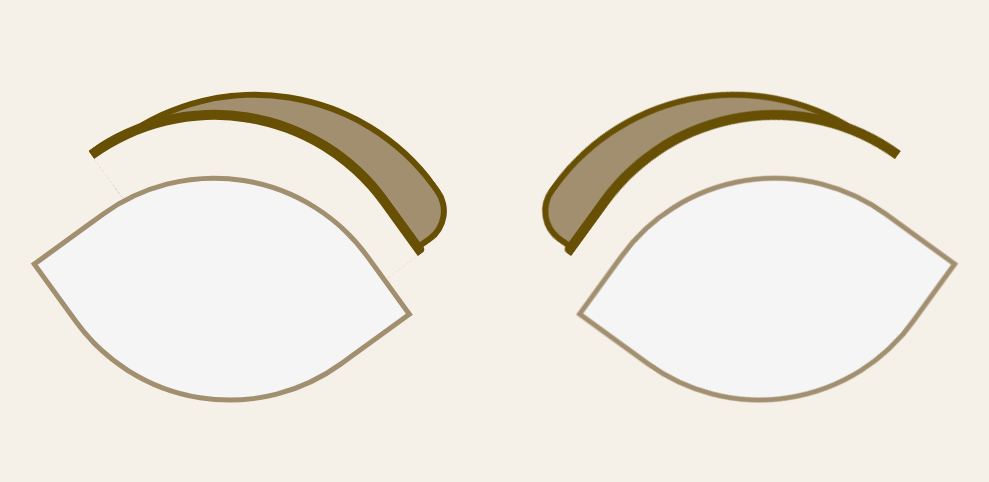
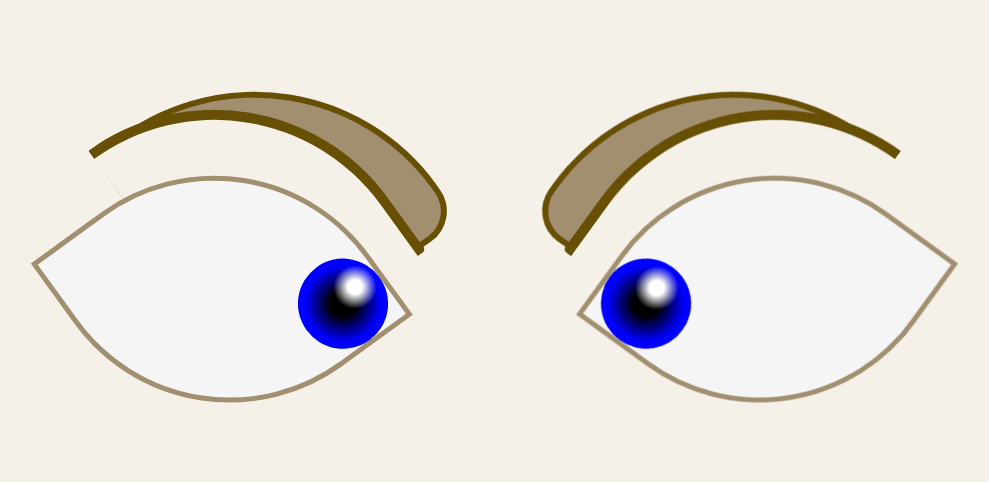
Before and after one commit to yashTonger/The-Watcher, a plain HTML site: page index.html in a window 1280 px wide. Shown: the part 161-643 px from the top of the page, without its empty margins (164-1153 px from the left). Drawn offline with Linux system fonts and the light colour scheme.

Commit message:
Adding inner eye

```diff
--- a/index.html
+++ b/index.html
@@ -12,10 +12,16 @@
 
   <div class="eyebrows">
     <div class="eye">
+        <div class="innerEye">
+            <div class="shine"></div>
+        </div>
     </div>
   </div>
   <div class="right eyebrows">
     <div class="eye">
+        <div class="innerEye">
+            <div class="shine shineRight"></div>
+        </div>
     </div>
   </div>
 
```
